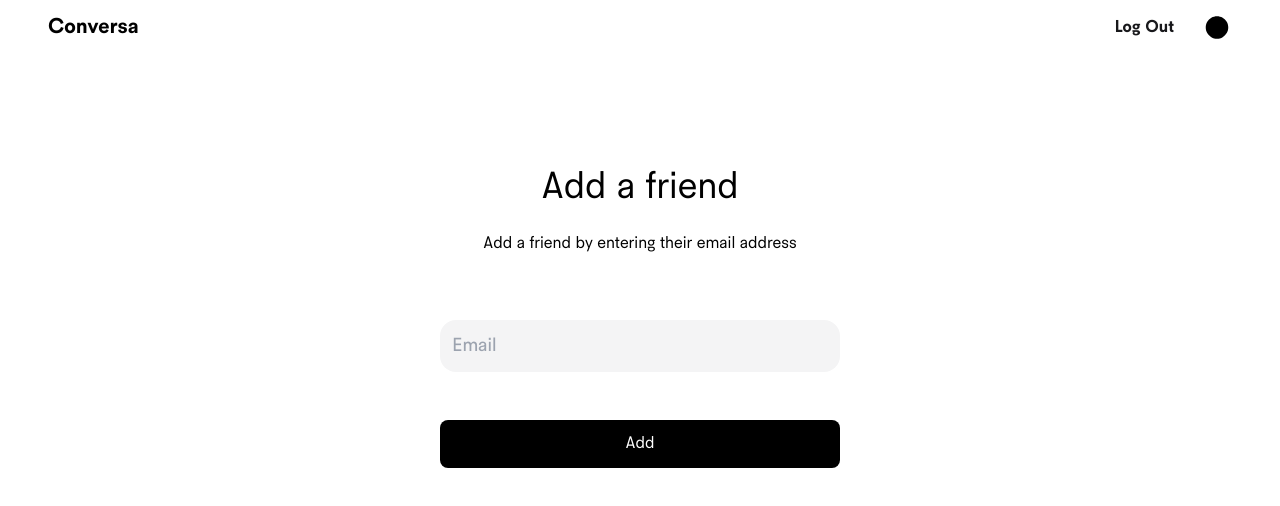
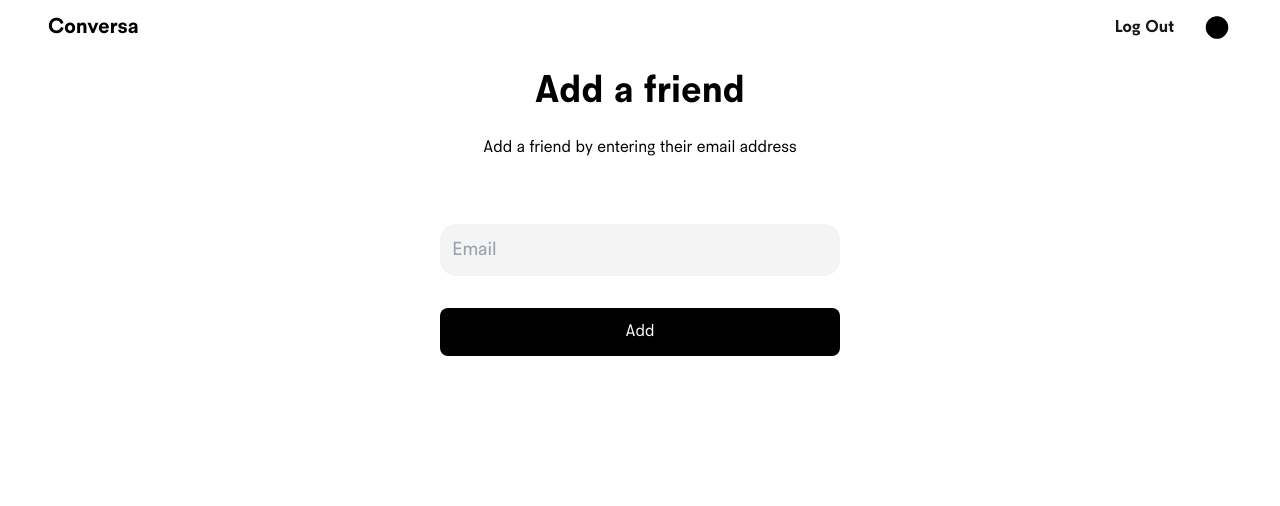
Before and after one commit to triyanox/conversa-client, a Next.js app: page /add in a window 1280 px wide. Shown: the top 506 px of the page. Built offline with nearby package versions, Linux system fonts and the light colour scheme; sample sign-in values are in the browser's storage.

Commit message:
ui changes

```diff
--- a/components/ui/AddFriend.tsx
+++ b/components/ui/AddFriend.tsx
@@ -22,8 +22,8 @@ const AddFriend = () => {
   };
 
   return (
-    <section className=" pt-28 pb-44  flex flex-col items-center justify-center px-8 md:px-16">
-      <h1 className="text-3xl mt-12 py-2 md:text-4xl text-black dark:text-white">
+    <section className="min-h-screen pt-4 flex flex-col items-center justify-start px-8 md:px-16">
+      <h1 className="text-3xl font-bold mt-12 py-2 md:text-4xl text-black dark:text-white">
         Add a friend
       </h1>
       <p className="mt-4 text-center">
@@ -32,7 +32,7 @@ const AddFriend = () => {
 
       <form
         onSubmit={handleSubmit}
-        className="mt-16 justify-center px-8 items-center flex gap-8 mb-4 flex-col w-full"
+        className="mt-16 justify-center px-8 items-center flex gap-4 mb-4 flex-col w-full"
       >
         <EmailInput form={data} setForm={setData} />
         <SubmitButton text="Add" />
```
